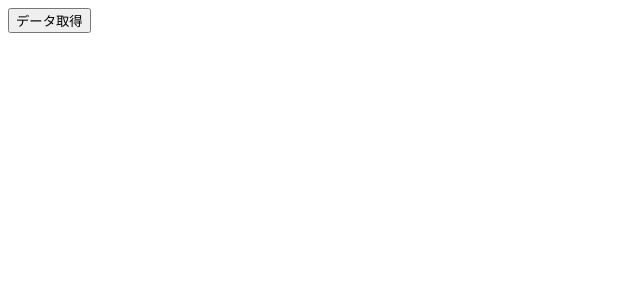
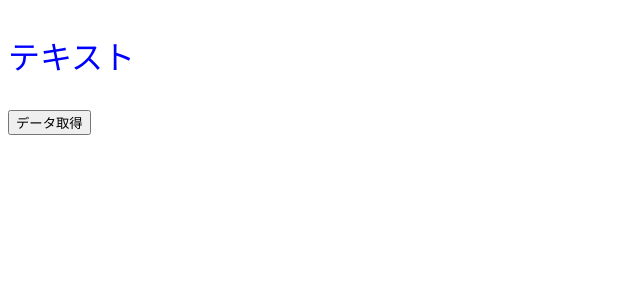
Before and after one commit to m-shimizu-f-50/react-tutorial2, a React (Create React App) app: page / in a window 1280 px wide. Shown: the top 300 px of the page, without its empty margins (0-640 px from the left). Built offline with nearby package versions, Linux system fonts and the light colour scheme.

Commit message:
コンポーネント自体の型定義

```diff
--- a/src/App.tsx
+++ b/src/App.tsx
@@ -3,6 +3,7 @@ import { useState } from "react";
 import "./styles.css";
 import { Todo } from "./Todo";
 import { TodoType } from "./types/todo";
+import { Text } from "./Text";
 
 export default function App() {
   const [todos, setTodos] = useState<Array<TodoType>>([]);
@@ -15,6 +16,7 @@ export default function App() {
   };
   return (
     <div className="App">
+      <Text color="blue" fontSize="32px" />
       <button onClick={onClickFetchData}>データ取得</button>
       {todos.map((todo) => (
         <Todo
--- /dev/null
+++ b/src/Text.tsx
@@ -0,0 +1,11 @@
+import { VFC } from "react";
+
+type Props = {
+  color: string;
+  fontSize: string;
+};
+
+export const Text: VFC<Props> = (props) => {
+  const { color, fontSize } = props;
+  return <p style={{ color, fontSize }}>テキスト</p>;
+};
--- a/src/Todo.tsx
+++ b/src/Todo.tsx
@@ -1,3 +1,4 @@
+import { VFC } from "react";
 import { TodoType } from "./types/todo";
 
 // Pickはこのコンポーネントに必要な型指定を抜き取るイメージで使う
@@ -6,7 +7,7 @@ import { TodoType } from "./types/todo";
 //　　OmitはPickとは逆で必要ではない型指定を抜き取る書き方もある(こちらの方がコンパクトにコードが書ける)
 // props: Omit<TodoType, "id"
 
-export const Todo = (props: Omit<TodoType, "id">) => {
+export const Todo: VFC<Omit<TodoType, "id">> = (props) => {
   const { title, userId, completed = false } = props;
   const completeMark = completed ? "[完]" : "[未]";
 
```
